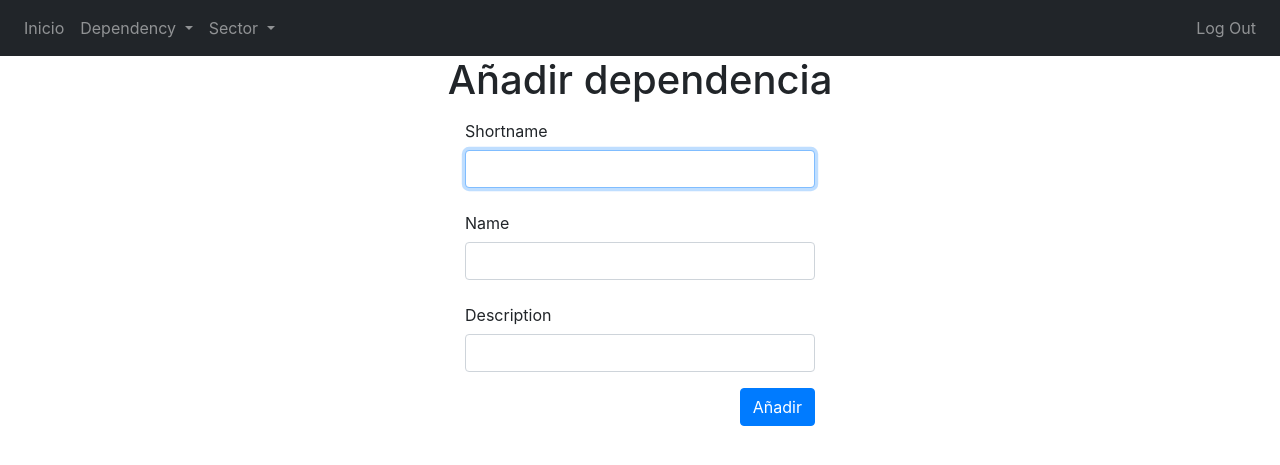
After one commit to MiguelRJ/SGEMPPHP, a PHP site: page /addDependency.php in a window 1280 px wide. The commit adds this page. Shown: the top 465 px of the page. Run offline with PHP 8.4, Linux system fonts and the light colour scheme; the visitor is signed in with stand-in values (Sample User, id 1); some libraries are stand-ins or nearby versions.

Commit message:
php
solo añade numero no se porque

```diff
--- /dev/null
+++ b/addDependency.php
@@ -0,0 +1,46 @@
+<?php
+include_once "app.php";
+$app = new App();
+$app->validate_session();
+
+App::show_head("Añadir Dependency");
+App::show_navbar();
+?>
+
+<div class="container">
+<h1 class="text-center">Añadir dependencia</h1>
+    <div class="row">
+        <form method="POST" action="<?= $_SERVER['PHP_SELF'];?>" class="col-12 col-md-4 offset-md-4">
+            <div class="form-group">
+                <label for="inputShortname" class="col-form-label">Shortname</label>
+                <input type="text" name="shortname" id="inputShortname" value="" required="true" autofocus="autofocus" class="form-control" maxlength="3" style="text-transform:uppercase;"/>
+            </div>
+            <div class="form-group">
+                <label for="inputName" class="col-form-label">Name</label>
+                <input type="text" name="name" id="inputName" value="" required="true" class="form-control" maxlength="250"/>
+            </div>
+            <div class="form-group">
+                <label for="inputDescription" class="col-form-label">Description</label>
+                <input type="text" name="description" id="inputDescription" value="" required="true" class="form-control" maxlength="250"/>
+            </div>
+            <div class="form-group text-right">
+                <button type="submit" class="btn btn-primary btn-align-center">Añadir</button>
+            </div>
+        </form>
+    </div>
+</div> <!-- container -->
+
+<?php
+if($_SERVER['REQUEST_METHOD'] == "POST"){
+    $shortname=$_POST['shortname'];
+    $name=$_POST['name'];
+    $description=$_POST['description'];
+
+        // realizamos la conexion a la base de datos, y se cimprueba si el usuario existe
+        $app = new App();
+        $app->getDao()->addDependency($name,$shortname,$description);
+
+    }
+
+App::show_footer();
+?>
--- a/app.php
+++ b/app.php
@@ -102,7 +102,7 @@ class App {
      */
     static function show_navbar(){
         echo '
-        <nav class="navbar navbar-expand-md navbar-dark bg-dark">
+        <nav class="navbar navbar-expand-md navbar-dark bg-dark" style="background-color: #212529 !important;">
         <button class="navbar-toggler" type="button" data-toggle="collapse" data-target=".dual-collapse">
             <span class="navbar-toggler-icon"></span>
         </button>
@@ -117,7 +117,7 @@ class App {
                     </a>
                     <div class="dropdown-menu">
                         <a class="dropdown-item" href="inventory.php">Listar</a>
-                        <a class="dropdown-item" href="#">Añadir</a>
+                        <a class="dropdown-item" href="addDependency.php">Añadir</a>
                     </div>
                 </li>
                 <li class="nav-item dropdown">
--- a/dao.php
+++ b/dao.php
@@ -149,6 +149,19 @@ class Dao {
         }
     }
 
+    /**
+     * Funcion que añade dependencys
+     */
+    function addDependency($name,$shortname,$description){
+        try {
+            $sql="INSERT INTO ".TABLE_DEPENDENCY." (`ID`, `shortname`, `name`, `description`) VALUES (NULL,$shortname,$name,$description)";
+            $statement = $this->con->prepare($sql);
+            $statement->execute();
+        } catch(PDOException $e){
+
+        }
+    }
+
 }
 
 ?>
--- a/inventory.php
+++ b/inventory.php
@@ -27,14 +27,14 @@ if ($result->rowCount() > 0) {
   </thead>
   <tbody>';
     while($row = $result->fetch(PDO::FETCH_ASSOC)) {
-        echo '<tr>
+        echo '
+        <tr>
           <th scope="row">'.$row["id"].'</th>
           <td>'.$row["shortname"].'</td>
           <td>'.$row["name"].'</td>
           <td>'.$row["description"].'</td>
           <td><a href="sector.php?idDependency='.$row["id"].'"><img src="sector.png" width="30" height="30"/></a></td>
         </tr>';
-
     }
 } else {
     echo "No hay resultados";
--- a/sector.php
+++ b/sector.php
@@ -31,7 +31,7 @@ if (!isset($idDependency)){
 
             echo '<div class="container"><h1>Listado de sectores</h1>'
             .'Resultados: '.count($sector).
-            '<table class="table table-hover table-dark">
+            '<table class="table table-hover table-dark table-striped">
             <thead>
               <tr>
                 <th scope="col">ID</th>
```
Lines whose indentation alone changed are shown as unchanged.
